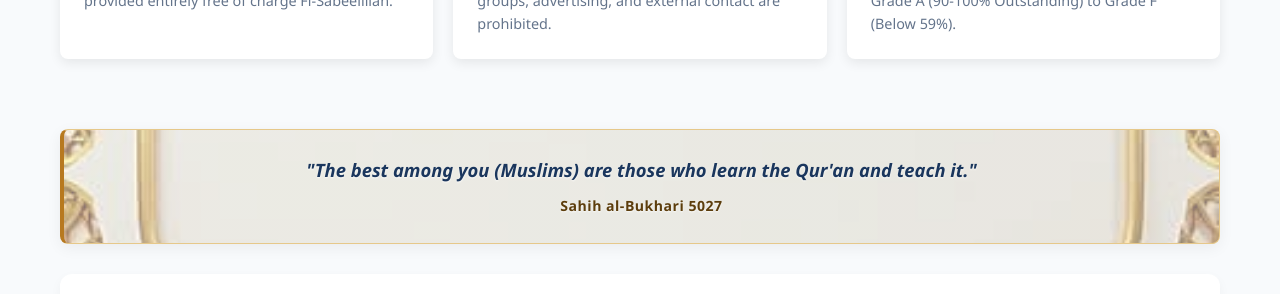
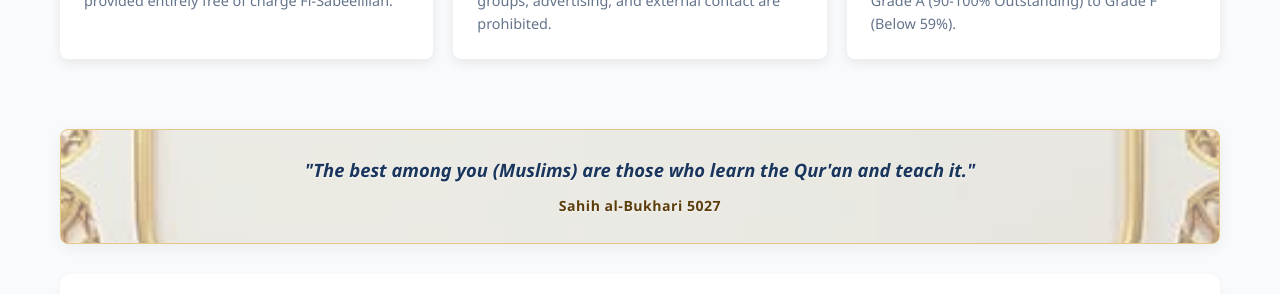
Before and after one commit to azzikrinternational/website, a plain HTML site: page index.html in a window 1280 px wide. Shown: the part 880-1174 px from the top of the page. Drawn offline with Linux system fonts and the light colour scheme.

Commit message:
Update index.html

```diff
--- a/index.html
+++ b/index.html
@@ -322,7 +322,8 @@
 
     <main>
         <!-- Hadith Banner with Bright Golden Pattern -->
-        <div style="background: linear-gradient(rgba(255, 252, 245, 0.45), rgba(255, 252, 245, 0.45)), url('pngtree-elegant-islamic-inspire.jpg') no-repeat center center/cover; border-left: 4px solid #b7791f; border-top: 1px solid #e6c88a; border-right: 1px solid #e6c88a; border-bottom: 1px solid #e6c88a; padding: 25px 30px; border-radius: 8px; box-shadow: 0 4px 15px rgba(0,0,0,0.06); margin-bottom: 30px; text-align: center;">
+       <!-- Hadith Banner with Elegant Islamic Inspire Background -->
+<div style="background: linear-gradient(rgba(255, 252, 245, 0.45), rgba(255, 252, 245, 0.45)), url('pngtree-elegant-islamic-inspire.jpg') no-repeat center center/cover; border: 1px solid #e6c88a; padding: 25px 30px; border-radius: 8px; box-shadow: 0 4px 15px rgba(0,0,0,0.06); margin-bottom: 30px; text-align: center;">
     <p style="font-size: 1.15rem; font-style: italic; color: #1a365d; line-height: 1.6; margin: 0 0 8px 0; font-weight: 700; text-shadow: 0 1px 2px rgba(255,255,255,0.8);">
         "The best among you (Muslims) are those who learn the Qur'an and teach it."
     </p>
@@ -330,7 +331,6 @@
         Sahih al-Bukhari 5027
     </span>
 </div>
-
         <!-- Learning Method Options with Polished Cards -->
         <div id="learning-methods" style="scroll-margin-top: 100px; background: #ffffff; padding: 40px 30px; border-radius: 12px; box-shadow: 0 4px 12px rgba(0,0,0,0.04); margin-bottom: 40px; text-align: center;">
             <h2 style="color: #2e7d32; font-size: 1.75rem; margin-bottom: 10px;">Choose Your Learning Method</h2>
```
Lines whose indentation alone changed are shown as unchanged.
